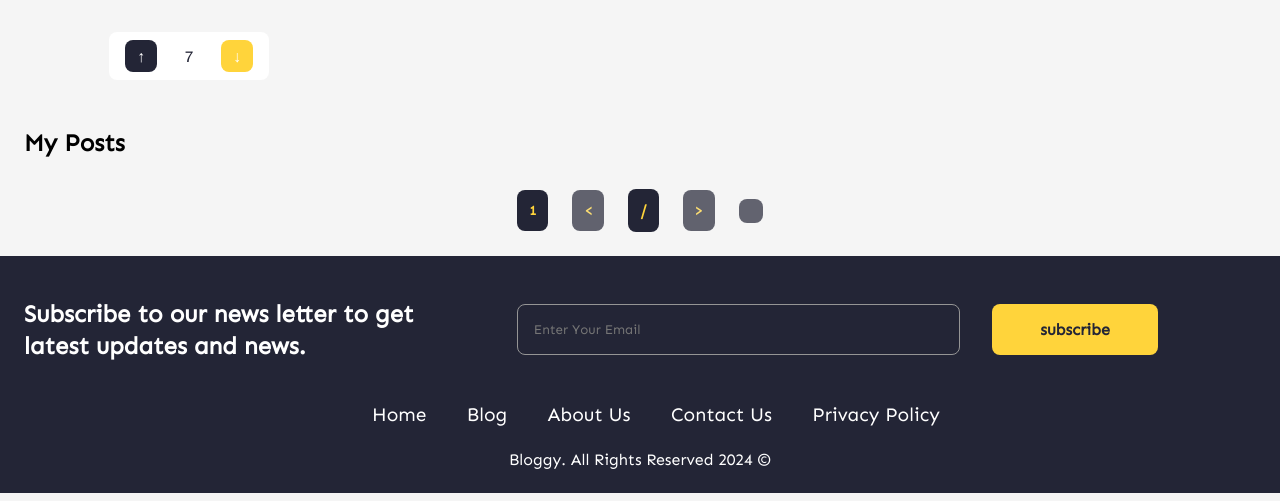
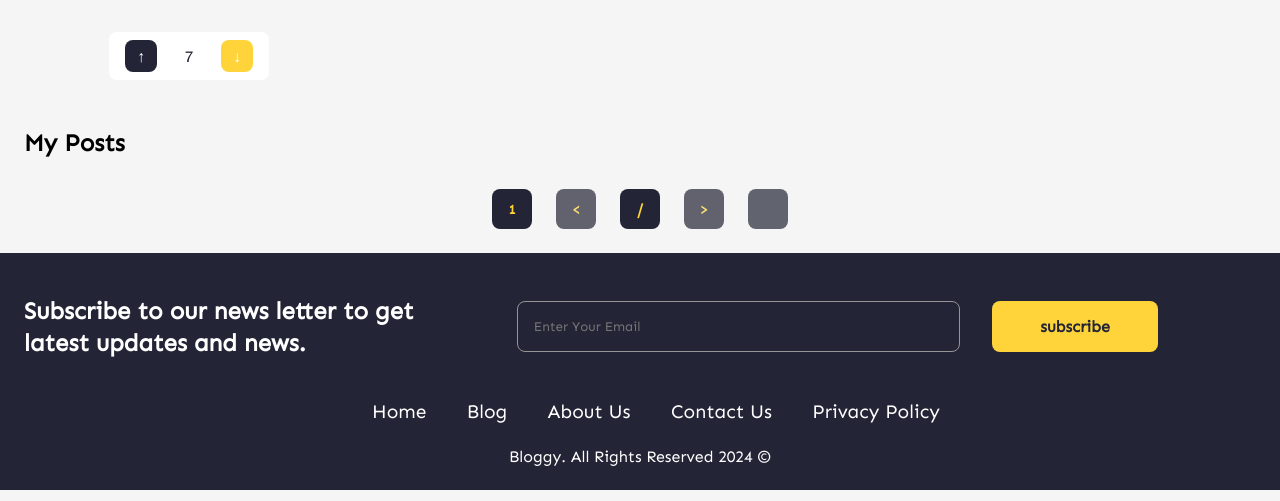
Before and after one commit to kimanxo/Bloggy, a Django app: template templates/author_posts/index.html in a window 1280 px wide. Shown: the part 299-800 px from the top of the page. Run offline with Django 4.2, Linux system fonts and the light colour scheme; the template is opened without the code that fills it, so the values that code supplies are empty.

Commit message:
fixed pagination styles

```diff
--- a/templates/pagination.html
+++ b/templates/pagination.html
@@ -12,6 +12,11 @@
     color: var(--yellow);
     padding: 0.75rem;
     border-radius: var(--rounded);
+    min-width: 2.5rem;
+    height: 2.5rem;
+    display: flex;
+    align-items: center;
+    justify-content: center;
     border: none;
   }
 
```
